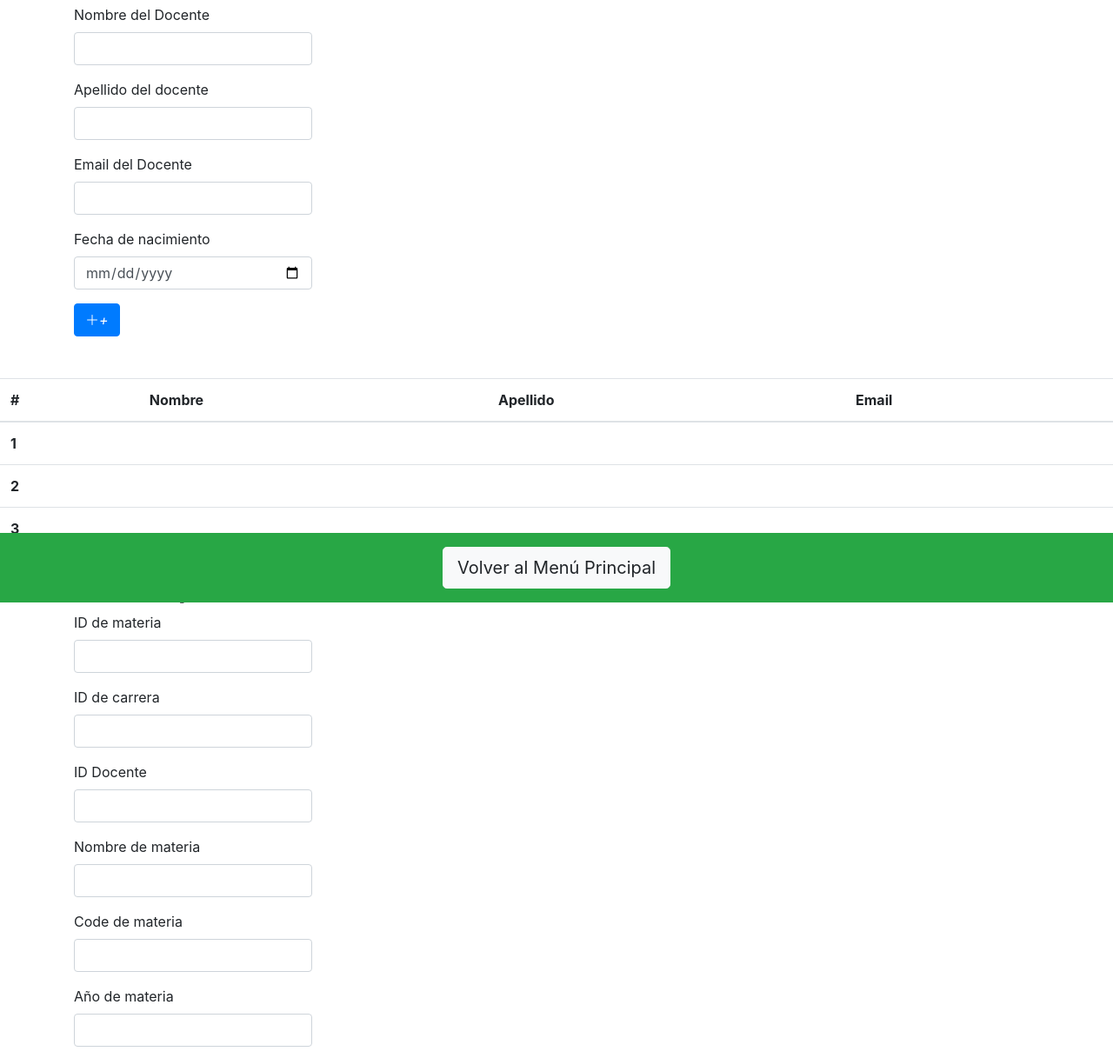
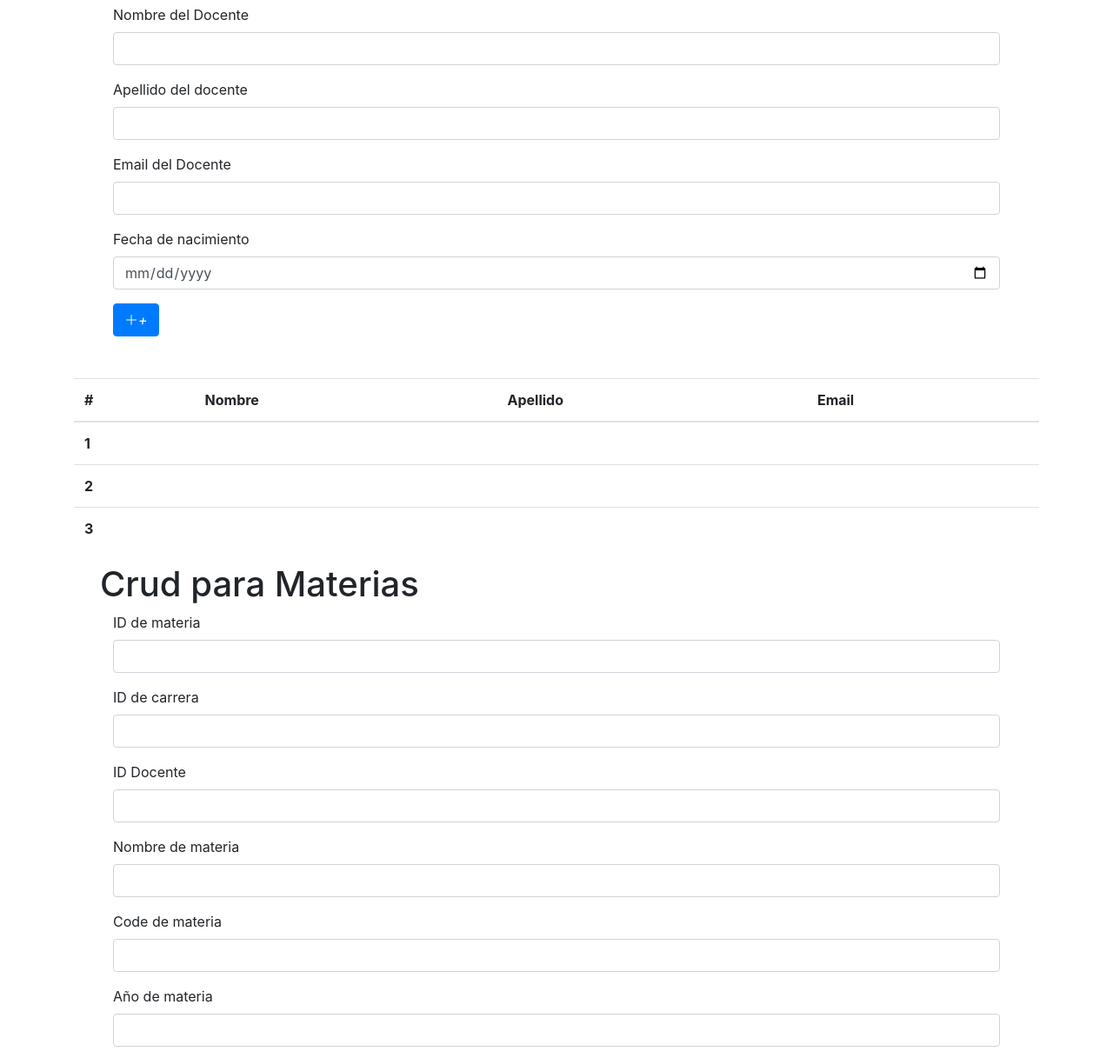
Before and after one commit to davihtd/DW2_TP, a plain HTML site: page CRUD tarea/indexmain.html in a window 1280 px wide. Shown: the part 107-1324 px from the top of the page at 87% size. Drawn offline with nearby package versions, Linux system fonts and the light colour scheme; files that its build step writes are made by us from their sources; files whose address does not match are found by name.

Commit message:
tabla actualizada

```diff
--- a/CRUD tarea/indexmain.html
+++ b/CRUD tarea/indexmain.html
@@ -20,14 +20,15 @@
   </div>
   <div class="container">
       <div class="container mb-5">
-          <div class="row">
+          <div class="col">
                   <form>
+                    <div class="col">
               <div class="mb-3">
                   <label class="form-label">Nombre del Docente</label>
                   <input type="name" class="form-control" id="DOCE_NOMBRE">
 
               </div>
-              <div class="mb-3">
+              <div class="mb-3" class="col">
                   <label class="form-label">Apellido del docente</label>
                   <input type="apellido" class="form-control" id="DOCE_APELLIDO">
               </div>
@@ -79,7 +80,7 @@
   <div class="container">
     <div class="container mb-5">
       <h1>Crud para Materias</h1>
-        <div class="row">
+        <div class="col">
                 <form>
             <div class="mb-3">
                 <label class="form-label">ID de materia</label>
@@ -107,7 +108,7 @@
           <input type="email" class="form-control" id="MAT_ANHO">
       </div>
             <button type="submit" class="btn btn-primary">
-              <i class="bi bi-plus-lg bi-3x">+</i>
+              <i class="bi bi-plus-lg bi-3x">  +  </i>
             </button>
             </form>
         </div>
@@ -149,12 +150,12 @@
   </tbody>
 </table>
 
-
-    <div class="fixed-bottom bg-success text-white text-center p-3">
+<!-- Bootstrap CSS
+     <div class="fixed-bottom bg-success text-white text-center p-3">
       <button class="btn btn-light btn-lg" onclick="volverAlMenu()">
         Volver al Menú Principal
       </button>
-    </div>
+    </div> */-->
 
 
     <script
```
